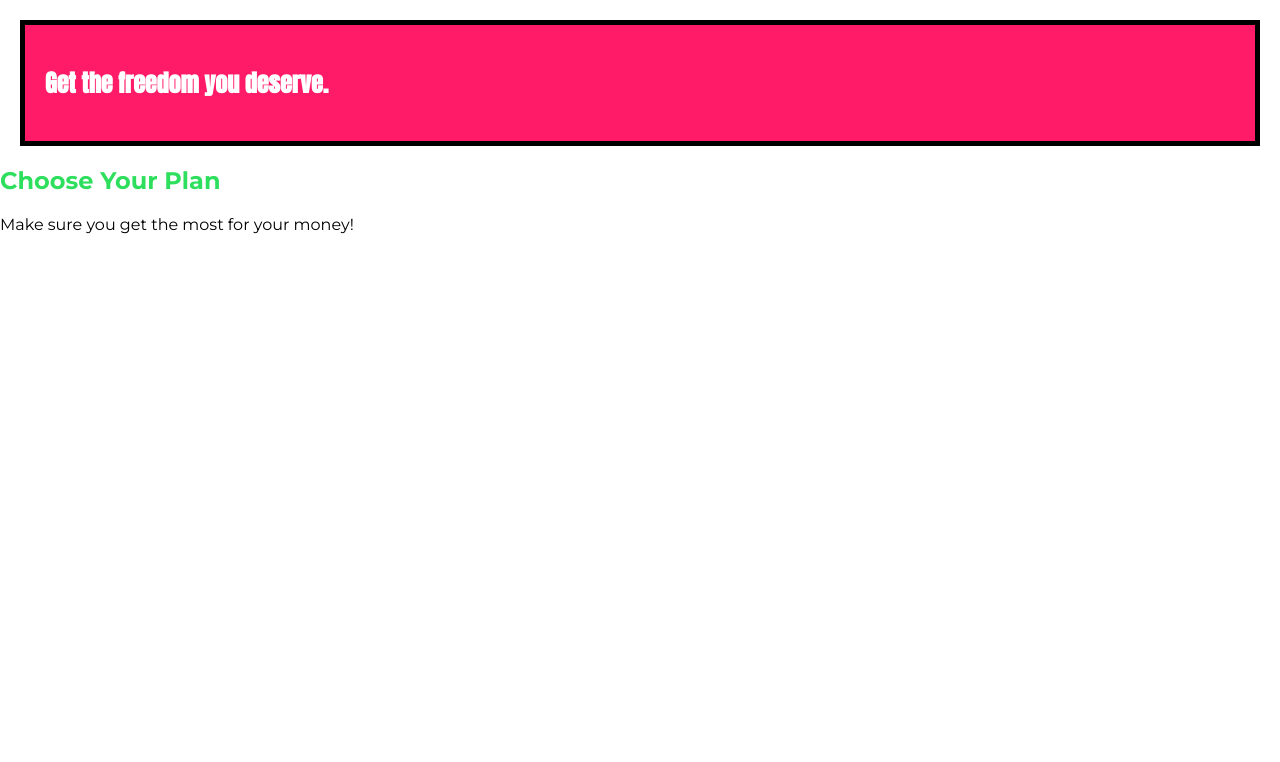
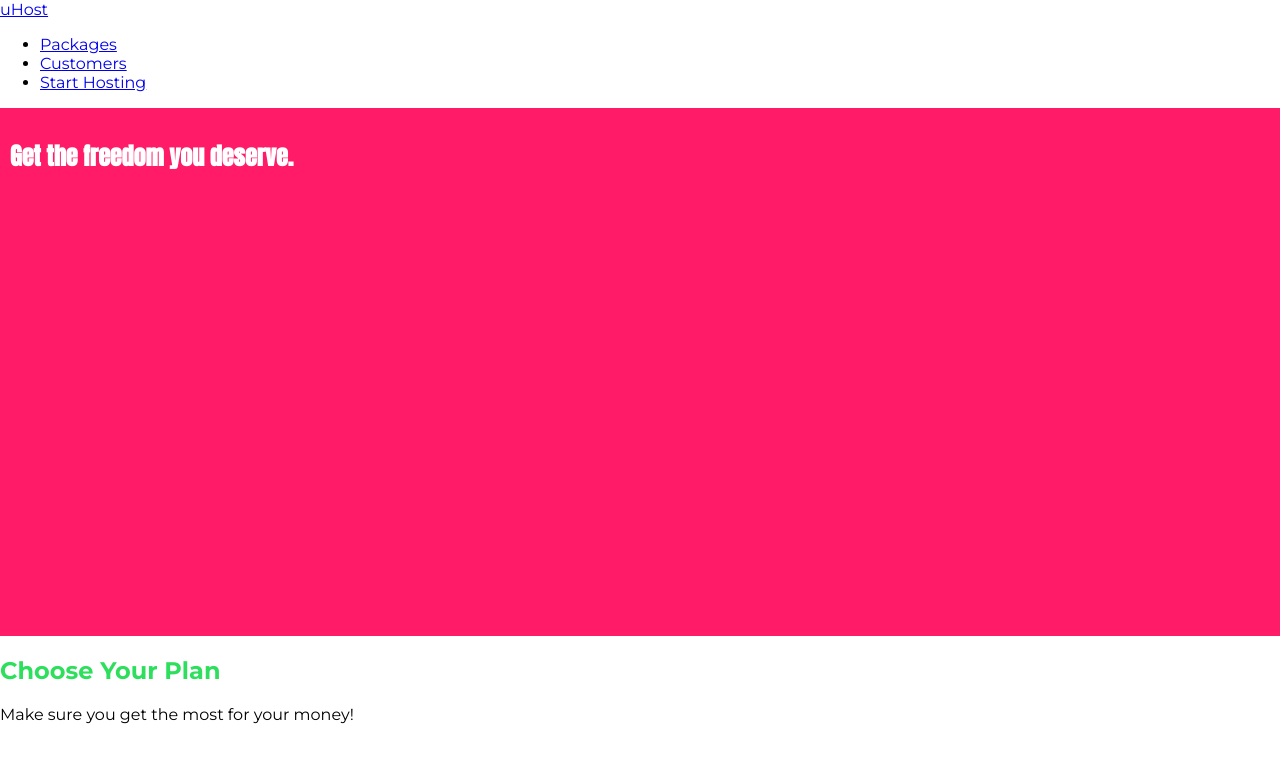
Before and after one commit to najeesimmons/css-course-proj-starting-code, a plain HTML site: page index.html in a window 1280 px wide. Drawn offline with Linux system fonts and the light colour scheme.

Commit message:
added nav code from course

```diff
--- a/index.html
+++ b/index.html
@@ -17,6 +17,24 @@
   </head>
 
   <body>
+    <header>
+      <div>
+        <a href="index.html"> uHost </a>
+      </div>
+      <nav>
+        <ul>
+          <li>
+            <a href="packages/index.html">Packages</a>
+          </li>
+          <li>
+            <a href="customers/index.html">Customers</a>
+          </li>
+          <li>
+            <a href="start-hosting/index.html">Start Hosting</a>
+          </li>
+        </ul>
+      </nav>
+    </header>
     <main>
       <section id="product-overview">
         <h1>Get the freedom you deserve.</h1>
--- a/main.css
+++ b/main.css
@@ -1,3 +1,7 @@
+* {
+  box-sizing: border-box;
+}
+
 body {
   font-family: "Montserrat", sans-serif;
   margin: 0;
@@ -5,9 +9,9 @@ body {
 
 #product-overview {
   background: #ff1b68;
-  padding: 20px;
-  border: 5px black solid;
-  margin: 20px;
+  width: 100%;
+  height: 528px;
+  padding: 10px;
 }
 
 .section-title {
```
